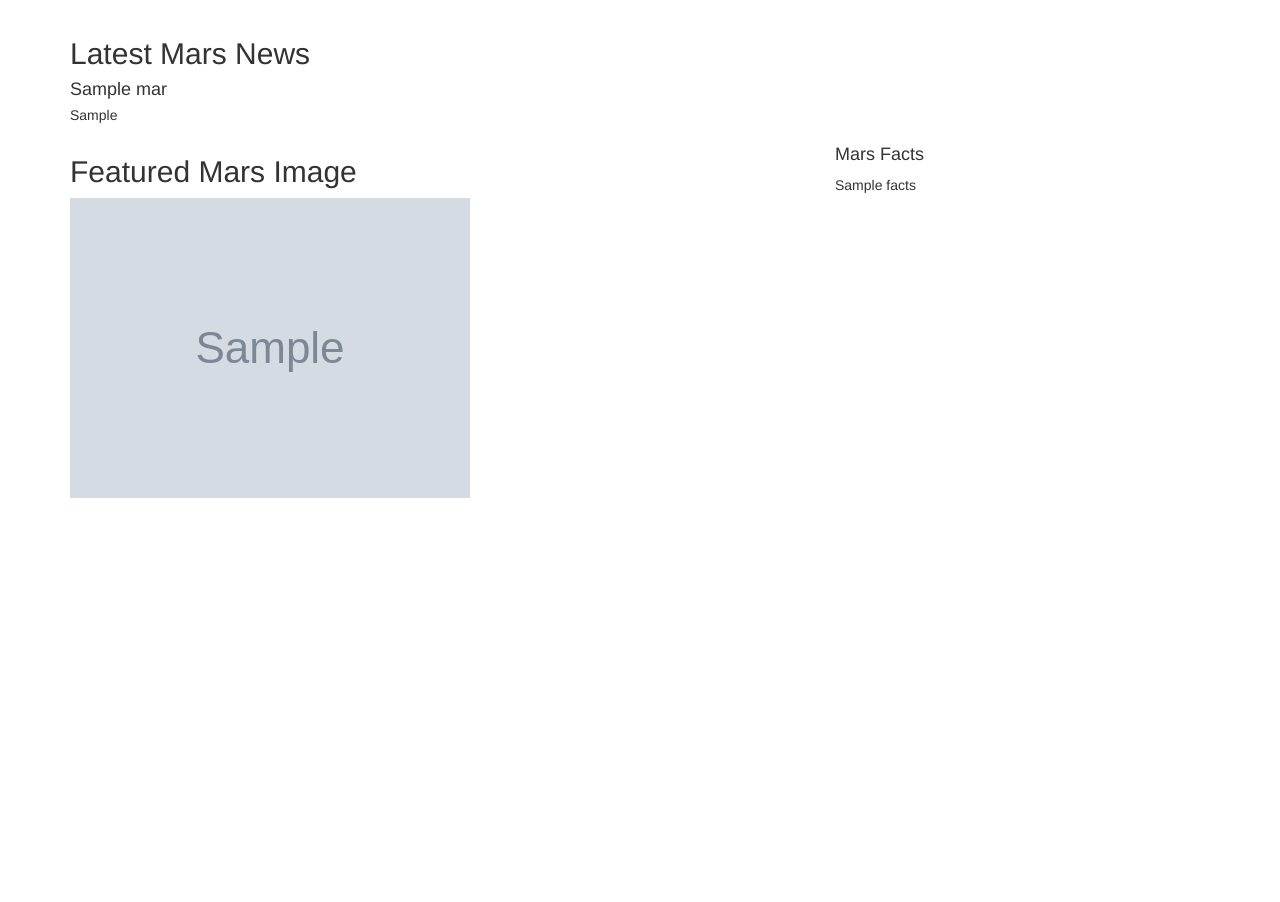
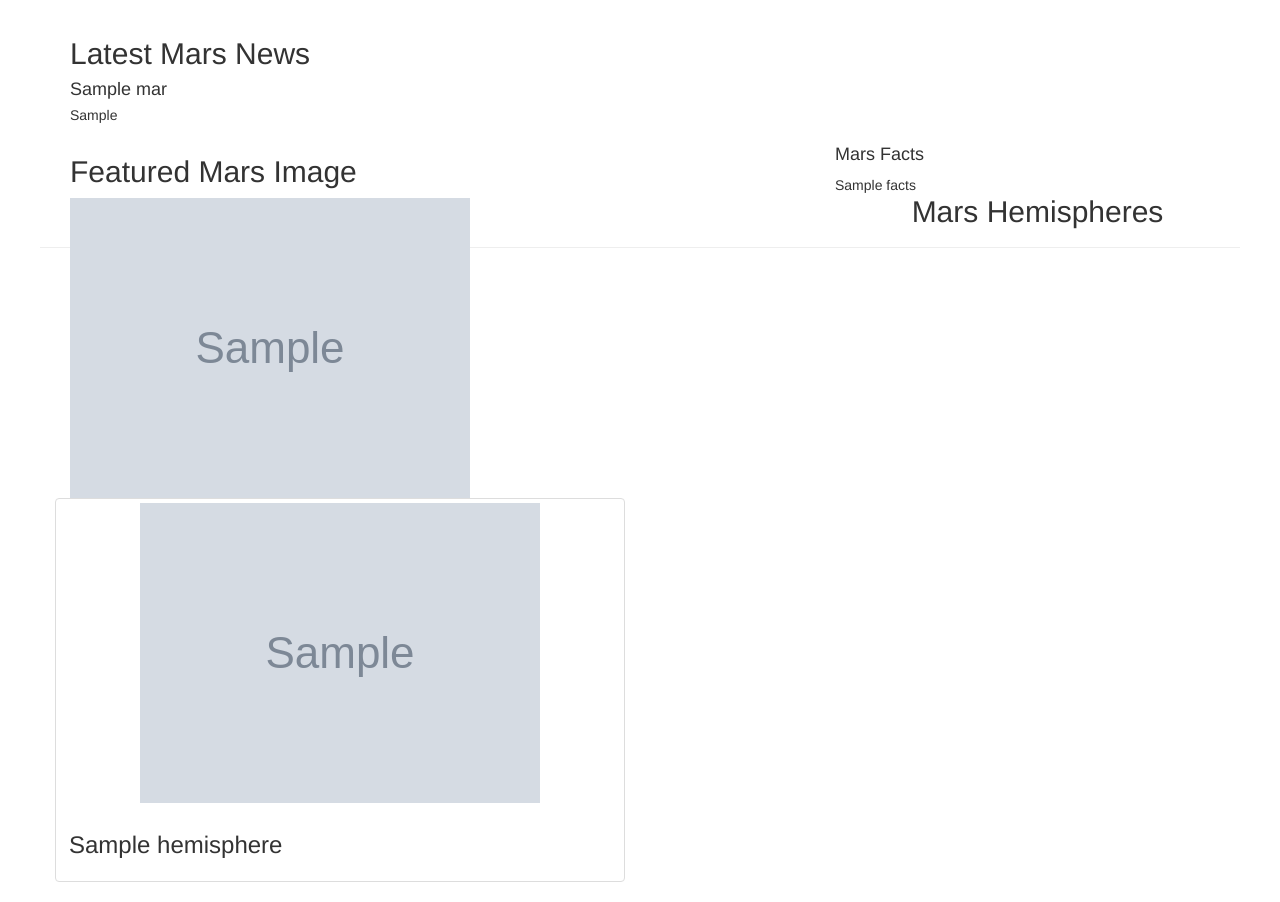
Before and after one commit to TeresaHartman/Mission-to-Mars, a Flask app: page / in a window 1280 px wide. Shown: the part 269-1171 px from the top of the page. Before the commit the page ends 767 px from the top, so only its background shows below. Run offline with Flask 2, Linux system fonts and the light colour scheme; grey boxes marked "Sample" are stand-in pictures; a database or web service that is not in the repository returns one stand-in record (values such as "Sample title"); some libraries are stand-ins or nearby versions.

Commit message:
working on deliverable 2

```diff
--- a/scraping.py
+++ b/scraping.py
@@ -19,7 +19,7 @@ def scrape_all():
         "news_paragraph": news_paragraph,
         "featured_image": featured_image(browser),
         "facts": mars_facts(),
-        "hemispheres": img_urls_titles,
+        "hemispheres": hemisphere_image_urls,
         "last_modified": dt.datetime.now()
     }
 
@@ -86,7 +86,7 @@ def mars_facts():
     # Add try/except for error handling
     try:
         # Use 'read_html' to scrape the facts table into a dataframe
-        df = pd.read_html('https://data-class-mars-facts.s3.amazonaws.com/Mars_Facts/index.html')[0]
+        df = pd.read_html('https://spaceimages-mars.com')[0]
 
     except BaseException:
         return None
--- a/templates/index.html
+++ b/templates/index.html
@@ -47,6 +47,24 @@
             {{ mars.facts | safe }}
           </div>
         </div>
+
+        <!-- Section for Mars Hemispheres -->
+        <div class="row" id="mars-hemispheres">
+          <div class="page-header">
+            <h2 class="text-center">Mars Hemispheres</h2>
+          </div>
+
+          {% for hemisphere in mars.hemispheres %}
+          <div class="col-md-6">
+            <div class="thumbnail">
+              <img src="{{hemisphere.img_url | default('static/images/error.png', true)}}" alt="...">
+              <div class="caption">
+                <h3>{{hemisphere.title}}</h3>
+              </div>
+            </div>
+          </div>
+          {% endfor %}
+        </div>
       </div>
     </div>
   </body>
```
Also changed, not shown: app.py (+1 -8 lines).
